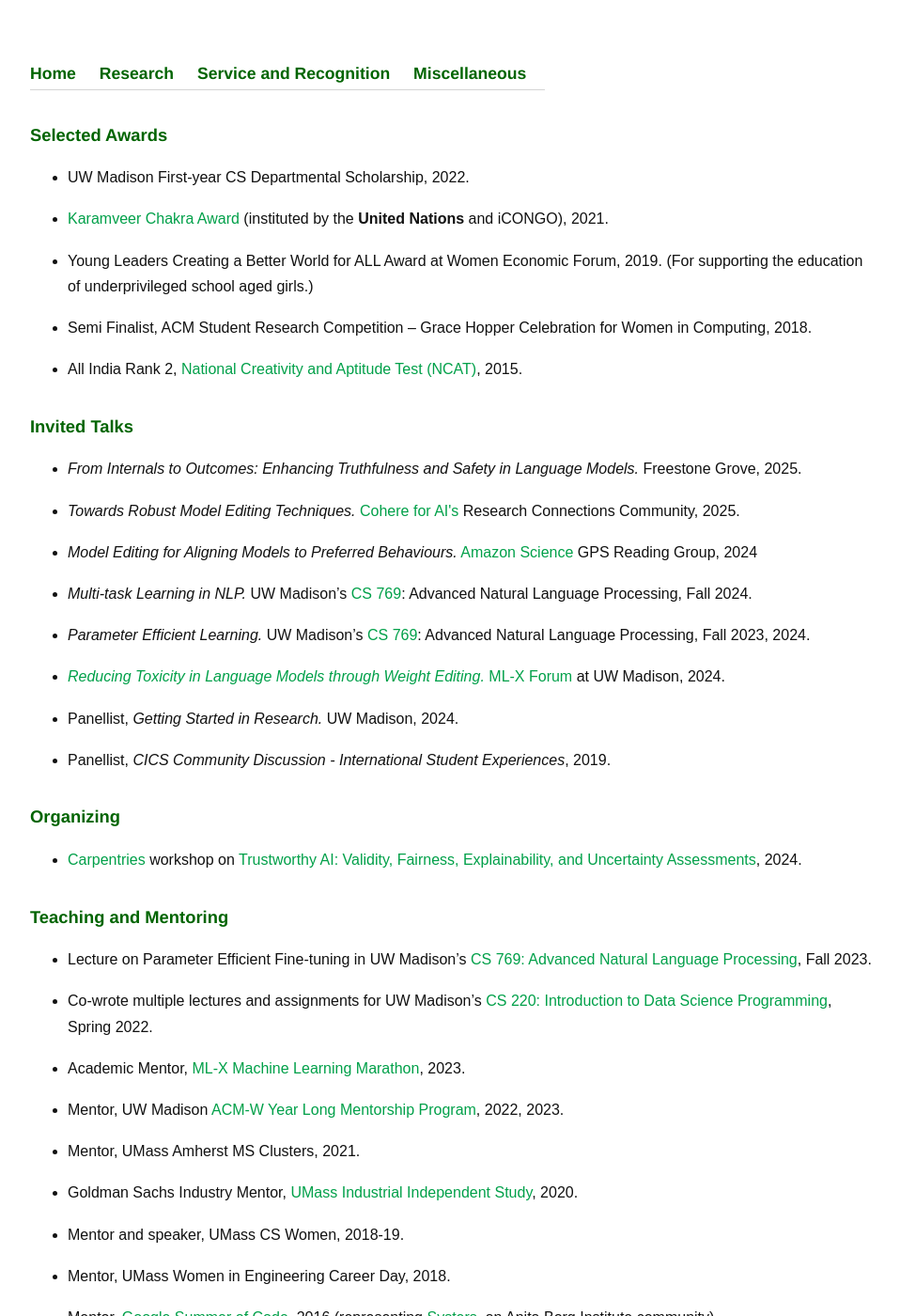
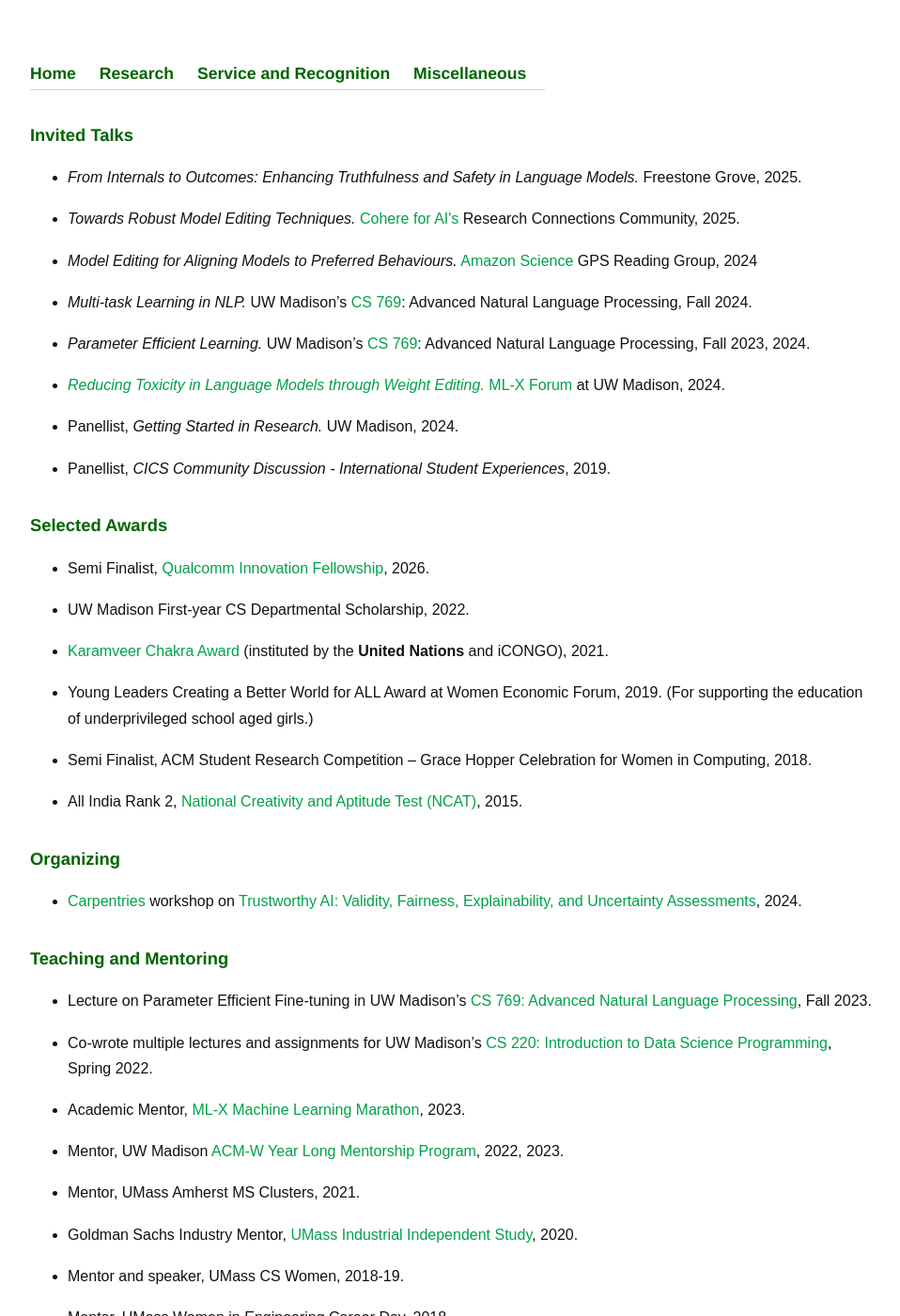
Before and after one commit to Uppaal/Uppaal.github.io, a Jekyll site: the page built from awards_service.html, in a window 1280 px wide and 1400 px high. Shown: the whole window at 94% size, without its empty margins (160-1118 px from the left). Built offline with Jekyll 4.4.1, drawn with Linux system fonts in a browser that asks for light colours; part of the change alters nothing that is shown.

Commit message:
Restore and update Selected Awards section
Reintroduced the Selected Awards section with updated awards, including the Qualcomm Innovation Fellowship.

```diff
--- a/awards_service.html
+++ b/awards_service.html
@@ -15,15 +15,6 @@ title: Service and Recognition
 
 <div class="blurb">
 
-<h3> Selected Awards</h3>
-<ul>
-  <li>UW Madison First-year CS Departmental Scholarship, 2022.</li>
-  <li><a href="https://en.wikipedia.org/wiki/Karmaveer_Chakra_Award">Karamveer Chakra Award</a> (instituted by the <b>United Nations</b> and iCONGO), 2021. </li>
-  <li>Young Leaders Creating a Better World for ALL Award at Women Economic Forum, 2019. (For supporting the education of underprivileged school aged girls.) </li>
-  <li>Semi Finalist, ACM Student Research Competition – Grace Hopper Celebration for Women in Computing, 2018.</li>
-  <li>All India Rank 2, <a href="http://ncat.co.in/">National Creativity and Aptitude Test (NCAT)</a>, 2015.</li>
-</ul>
-
 <h3>Invited Talks</h3>
 <ul>
   <li><i>From Internals to Outcomes: Enhancing Truthfulness and Safety in Language Models.</i> Freestone Grove, 2025.</li>
@@ -34,6 +25,16 @@ title: Service and Recognition
   <li><i><a href="https://www.youtube.com/watch?v=SvIl4tXo66E">Reducing Toxicity in Language Models through Weight Editing.</a></i> <a href="https://hub.datascience.wisc.edu/communities/mlx/">ML-X Forum</a> at UW Madison, 2024.</li>
   <li>Panellist, <i>Getting Started in Research.</i> UW Madison, 2024.</li>
   <li>Panellist, <i>CICS Community Discussion - International Student Experiences</i>, 2019.</li>
+</ul>
+
+<h3> Selected Awards</h3>
+<ul>
+  <li>Semi Finalist, <a href="https://www.qualcomm.com/research/university-relations/innovation-fellowship">Qualcomm Innovation Fellowship</a>, 2026.</li>
+  <li>UW Madison First-year CS Departmental Scholarship, 2022.</li>
+  <li><a href="https://en.wikipedia.org/wiki/Karmaveer_Chakra_Award">Karamveer Chakra Award</a> (instituted by the <b>United Nations</b> and iCONGO), 2021. </li>
+  <li>Young Leaders Creating a Better World for ALL Award at Women Economic Forum, 2019. (For supporting the education of underprivileged school aged girls.) </li>
+  <li>Semi Finalist, ACM Student Research Competition – Grace Hopper Celebration for Women in Computing, 2018.</li>
+  <li>All India Rank 2, <a href="http://ncat.co.in/">National Creativity and Aptitude Test (NCAT)</a>, 2015.</li>
 </ul>
 
 <h3>Organizing</h3>
```
